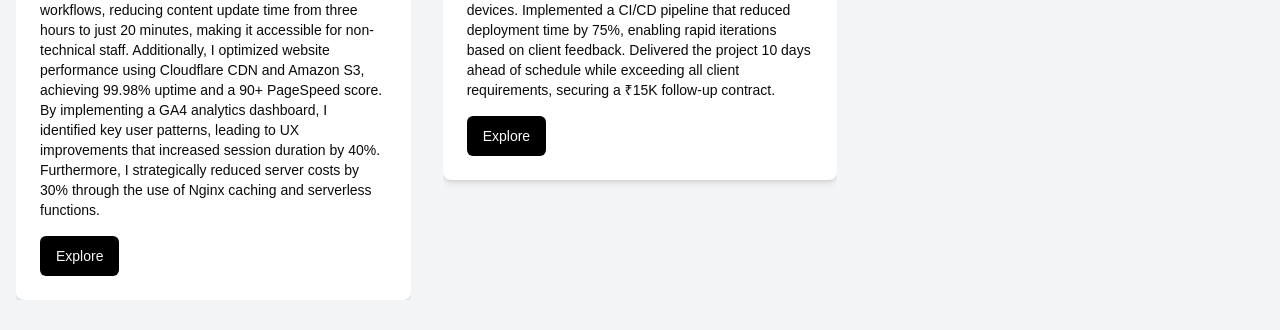
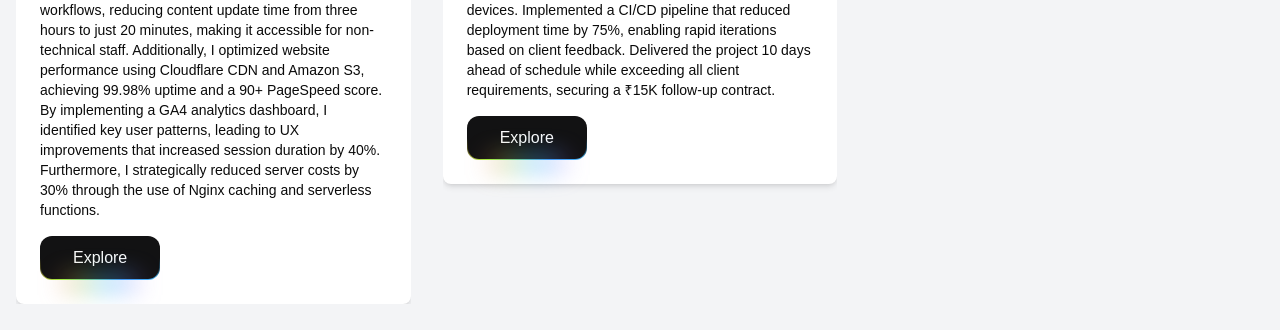
Before and after one commit to ivaibhavkulkarni/-Portfolio, a Next.js app: page / in a window 1280 px wide. Shown: the part 1148-1478 px from the top of the page. Built offline with nearby package versions, Linux system fonts and the light colour scheme.

Commit message:
rainbow button

```diff
--- a/src/app/globals.css
+++ b/src/app/globals.css
@@ -33,6 +33,11 @@
     --chart-4: 43 74% 66%;
     --chart-5: 27 87% 67%;
     --radius: 0.5rem;
+    --color-1: 0 100% 63%;
+    --color-2: 270 100% 63%;
+    --color-3: 210 100% 63%;
+    --color-4: 195 100% 63%;
+    --color-5: 90 100% 63%;
   }
   .dark {
     --background: 0 0% 3.9%;
@@ -59,6 +64,11 @@
     --chart-3: 30 80% 55%;
     --chart-4: 280 65% 60%;
     --chart-5: 340 75% 55%;
+    --color-1: 0 100% 63%;
+    --color-2: 270 100% 63%;
+    --color-3: 210 100% 63%;
+    --color-4: 195 100% 63%;
+    --color-5: 90 100% 63%;
   }
 }
 
--- a/src/app/page.js
+++ b/src/app/page.js
@@ -9,6 +9,8 @@
 import IconCloud from "@/components/ui/icon-cloud";
 import ShimmerButton from '@/components/ui/shimmer-button';
 import { ProjectsSection } from '@/components/ui/ProjectsSection';
+import { RainbowButton } from "@/components/magicui/rainbow-button"
+
 
 // Skill cloud
 const slugs = [
@@ -93,7 +95,7 @@
                   <p className="text-sm text-gray-500 mb-4">{job.duration}</p>
                   <p className="text-sm mb-4">{job.description}</p>
                   <a href={job.link} target="_blank" rel="noopener noreferrer">
-                    <Button className="bg-[#000000] text-sm">Explore</Button>
+                    <RainbowButton>Explore</RainbowButton>
                   </a>
                 </div>
               </BoxReveal>
@@ -110,7 +112,7 @@
       </section>
 
       <section className="py-12">
-        <h1 className="text-4xl sm:text-5xl font-medium tracking-tighter text-black dark:text-white text-center mb-8">
+        <h1 className="text-4xl sm:text-5xl font-medium tracking-tighter text-black dark:text-white text-center mb-8 bg-gray-100">
           SKILLS
         </h1>
         <IconCloudDemo />
--- /dev/null
+++ b/src/components/magicui/rainbow-button.jsx
@@ -0,0 +1,24 @@
+import React from "react";
+import { cn } from "@/lib/utils";
+
+export const RainbowButton = React.forwardRef(({ children, className, ...props }, ref) => {
+  return (
+    (<button
+      ref={ref}
+      className={cn(
+        "group relative inline-flex h-11 animate-rainbow cursor-pointer items-center justify-center rounded-xl border-0 bg-[length:200%] px-8 py-2 font-medium text-primary-foreground transition-colors [background-clip:padding-box,border-box,border-box] [background-origin:border-box] [border:calc(0.08*1rem)_solid_transparent] focus-visible:outline-none focus-visible:ring-1 focus-visible:ring-ring disabled:pointer-events-none disabled:opacity-50",
+        // before styles
+        "before:absolute before:bottom-[-20%] before:left-1/2 before:z-0 before:h-1/5 before:w-3/5 before:-translate-x-1/2 before:animate-rainbow before:bg-[linear-gradient(90deg,hsl(var(--color-1)),hsl(var(--color-5)),hsl(var(--color-3)),hsl(var(--color-4)),hsl(var(--color-2)))] before:[filter:blur(calc(0.8*1rem))]",
+        // light mode colors
+        "bg-[linear-gradient(#121213,#121213),linear-gradient(#121213_50%,rgba(18,18,19,0.6)_80%,rgba(18,18,19,0)),linear-gradient(90deg,hsl(var(--color-1)),hsl(var(--color-5)),hsl(var(--color-3)),hsl(var(--color-4)),hsl(var(--color-2)))]",
+        // dark mode colors
+        "dark:bg-[linear-gradient(#fff,#fff),linear-gradient(#fff_50%,rgba(255,255,255,0.6)_80%,rgba(0,0,0,0)),linear-gradient(90deg,hsl(var(--color-1)),hsl(var(--color-5)),hsl(var(--color-3)),hsl(var(--color-4)),hsl(var(--color-2)))]",
+        className
+      )}
+      {...props}>
+      {children}
+    </button>)
+  );
+});
+
+RainbowButton.displayName = "RainbowButton";
--- a/tailwind.config.js
+++ b/tailwind.config.js
@@ -48,7 +48,12 @@
   				'3': 'hsl(var(--chart-3))',
   				'4': 'hsl(var(--chart-4))',
   				'5': 'hsl(var(--chart-5))'
-  			}
+  			},
+  			'color-1': 'hsl(var(--color-1))',
+  			'color-2': 'hsl(var(--color-2))',
+  			'color-3': 'hsl(var(--color-3))',
+  			'color-4': 'hsl(var(--color-4))',
+  			'color-5': 'hsl(var(--color-5))'
   		},
   		borderRadius: {
   			lg: 'var(--radius)',
@@ -57,7 +62,8 @@
   		},
   		animation: {
   			'shimmer-slide': 'shimmer-slide var(--speed) ease-in-out infinite alternate',
-  			'spin-around': 'spin-around calc(var(--speed) * 2) infinite linear'
+  			'spin-around': 'spin-around calc(var(--speed) * 2) infinite linear',
+  			rainbow: 'rainbow var(--speed, 2s) infinite linear'
   		},
   		keyframes: {
   			'shimmer-slide': {
@@ -78,6 +84,14 @@
   				'100%': {
   					transform: 'translateZ(0) rotate(360deg)'
   				}
+  			},
+  			rainbow: {
+  				'0%': {
+  					'background-position': '0%'
+  				},
+  				'100%': {
+  					'background-position': '200%'
+  				}
   			}
   		}
   	}
```
